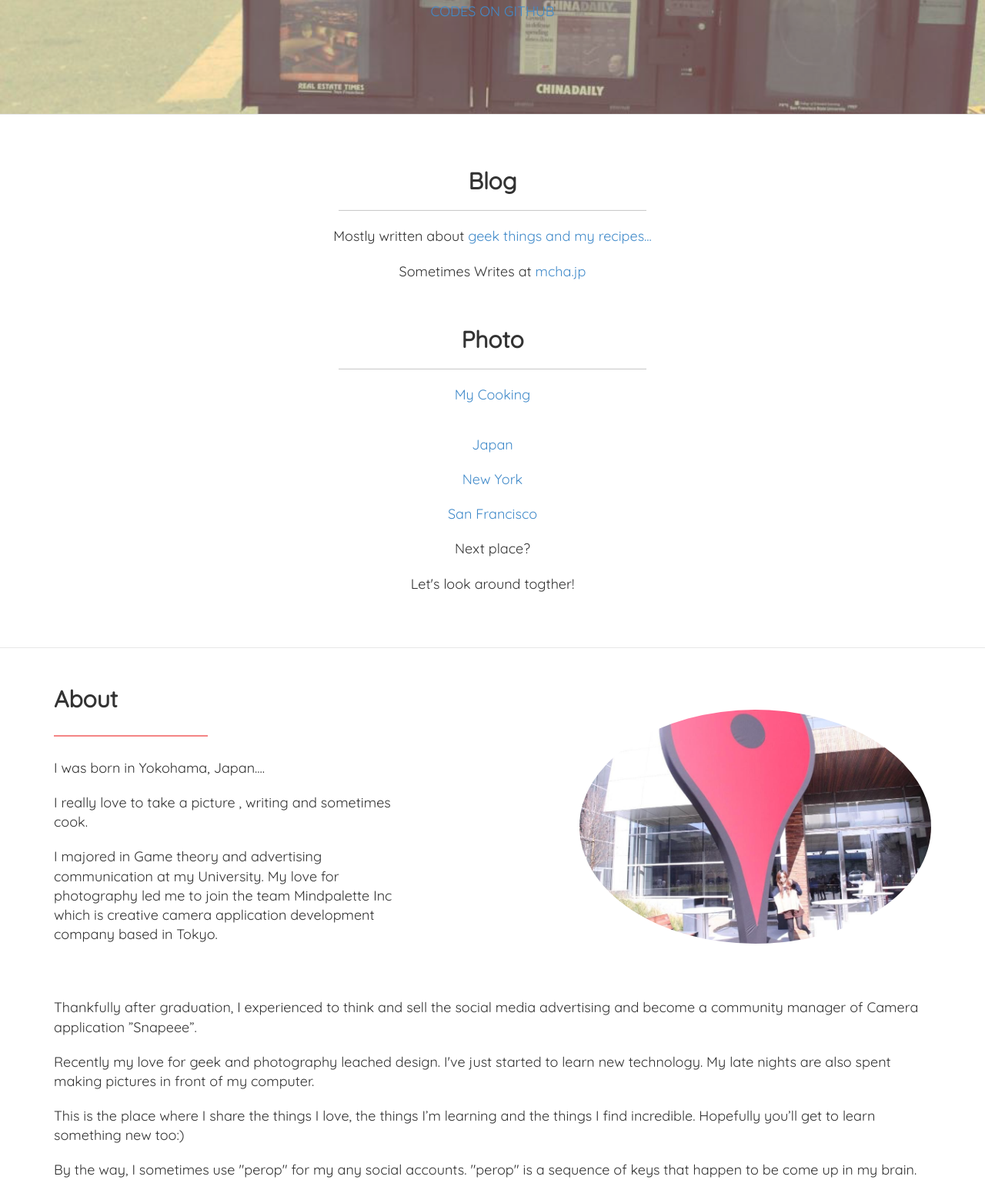
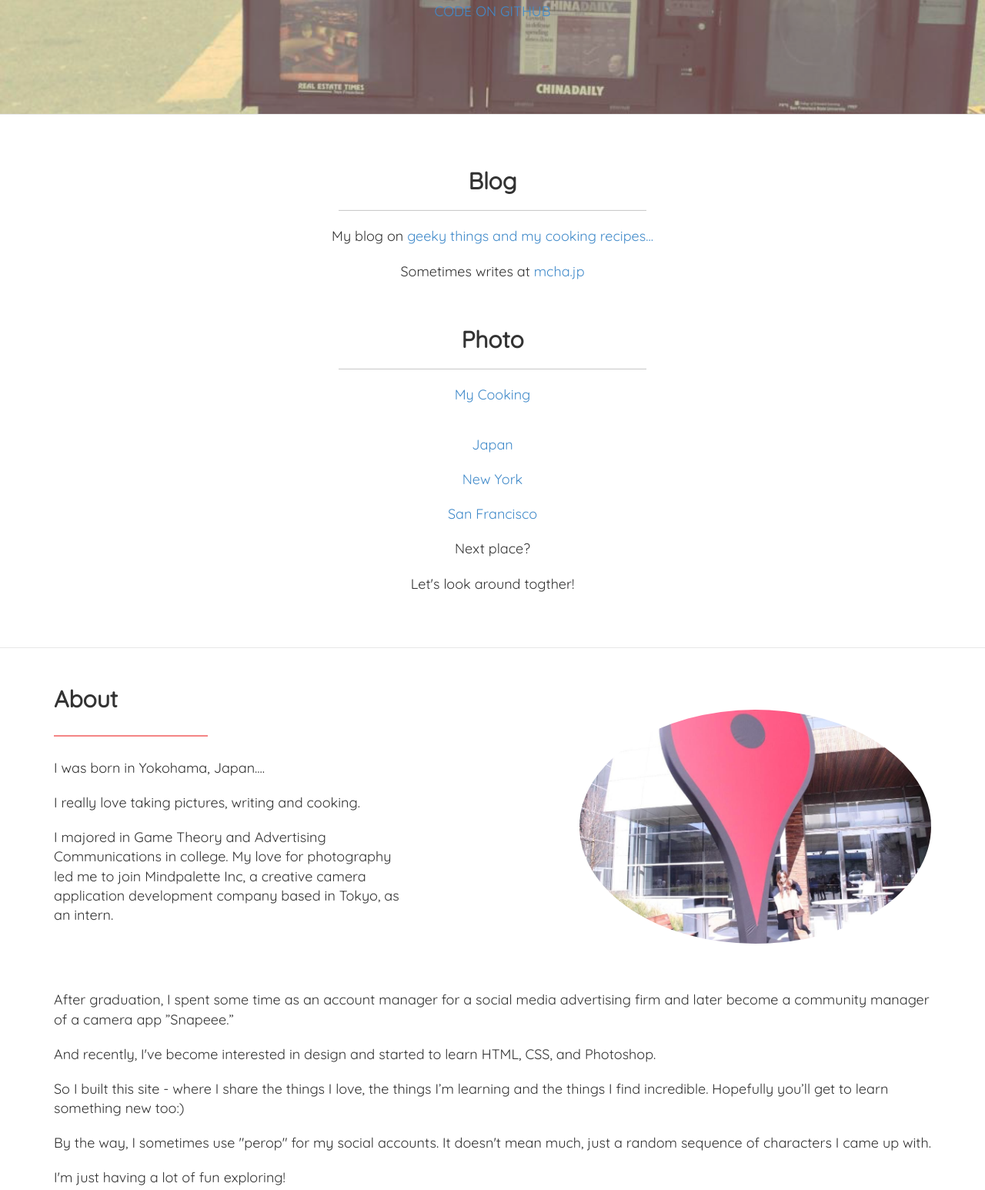
Before and after one commit to perop/perop.github.io, a plain HTML site: page index.html in a window 1280 px wide. Shown: the part 1040-2586 px from the top of the page at 77% size. Drawn offline with nearby package versions, Linux system fonts and the light colour scheme.

Commit message:
Update index.html

```diff
--- a/index.html
+++ b/index.html
@@ -110,11 +110,11 @@
                     <hr class="section-heading-spacer">
                     <div class="clearfix"></div>
                      <h2 class="section-heading">Mai Takahashi</h2>
-                    <p class="lead"><a href="https://medium.com/@perop">WRITES ON MEDIUM</a></p>
-                    <p class="lead"><a href="https://www.facebook.com/maitakahashi63">LIVES ON FACEBOOK</a></p>
-                    <p class="lead"><a href="https://twitter.com/perop">CHIPS ON TWITTER</a></p>
+                    <p class="lead"><a href="https://medium.com/@perop">WRITINGS ON MEDIUM</a></p>
+                    <p class="lead"><a href="https://www.facebook.com/maitakahashi63">UPDATES ON FACEBOOK</a></p>
+                    <p class="lead"><a href="https://twitter.com/perop">TWEETS ON TWITTER</a></p>
                     <p class="lead"><a href="http://instagram.com/perop">SHOTS ON INSTAGRAM</a></p>
-                    <p class="lead"><a href="https://github.com/perop">CODES ON GITHUB</a></p>
+                    <p class="lead"><a href="https://github.com/perop">CODE ON GITHUB</a></p>
                      </div>
                 <div class="col-lg-5 col-lg-offset-2 col-sm-6">
 
@@ -137,8 +137,8 @@
                     <div class="clearfix"></div>
                     <h2 class="section-heading">Blog</h2>
                    <hr class="intro-divider">
-                    <p class="lead">Mostly written about  <a target="_blank" href="https://medium.com/@perop">geek things and my recipes...</a><p>
-                    <p class="lead">Sometimes Writes at <a target="_blank" href="http://mcha.jp/en/">mcha.jp</a></p>
+                    <p class="lead">My blog on <a target="_blank" href="https://medium.com/@perop">geeky things and my cooking recipes...</a><p>
+                    <p class="lead">Sometimes writes at <a target="_blank" href="http://mcha.jp/en/">mcha.jp</a></p>
                      <p style="padding-top:20px;">
                     <h2 class="section-heading">Photo</h2>
                     <hr class="intro-divider">
@@ -177,8 +177,8 @@
                     <p style="padding-top:10px;">
                     <p class="lead"></p>
                     <p class="lead">I was born in Yokohama, Japan....</p>
-                    <p class="lead">I really love to take a picture , writing and sometimes cook.</p>
-                     <p class="lead">I majored in Game theory and advertising communication at my University. My love for photography led me to join the team Mindpalette Inc  which is  creative camera application development company based in Tokyo.</p>
+                    <p class="lead">I really love taking pictures, writing and cooking.</p>
+                     <p class="lead">I majored in Game Theory and Advertising Communications in college. My love for photography led me to join Mindpalette Inc, a creative camera application development company based in Tokyo, as an intern.</p>
 
                   <p style="padding-top:40px;">
 
@@ -189,10 +189,10 @@
                     <p style="padding-top:40px;">
                 </div>
                 <div class="col-lg-12">
-                    <p class="lead">Thankfully after graduation, I experienced to think and sell the social media advertising and become a community manager of Camera application ”Snapeee”.</p>
-                    <p class="lead">Recently my love for geek and photography leached design. I've just started to learn new technology. My late nights are also spent making pictures in front of my computer.</p>
-                    <p class="lead">This is the place where I share the things I love, the things I’m learning and the things I find incredible. Hopefully you’ll get to learn something new too:)</p>
-                    <p class="lead">By the way, I sometimes use "perop" for my any social accounts. "perop" is a sequence of keys that happen to be come up in my brain.</p>
+                    <p class="lead">After graduation, I spent some time as an account manager for a social media advertising firm and later become a community manager of a camera app ”Snapeee.”</p>
+                    <p class="lead">And recently, I've become interested in design and started to learn HTML, CSS, and Photoshop.</p>
+                    <p class="lead">So I built this site - where I share the things I love, the things I’m learning and the things I find incredible. Hopefully you’ll get to learn something new too:)</p>
+                    <p class="lead">By the way, I sometimes use "perop" for my social accounts. It doesn't mean much, just a random sequence of characters I came up with.</p>
                     <p class="lead">I'm just having a lot of fun exploring! </p>
                     <p class="lead">Want to get touch? Drop me a line at mai.takahashi63@gmail.com or say hi @perop !</p>
            <p style="padding-top:40px;">
```
